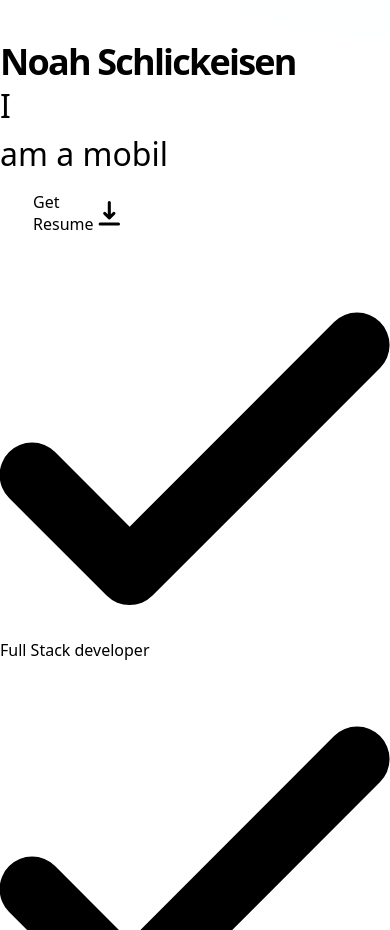
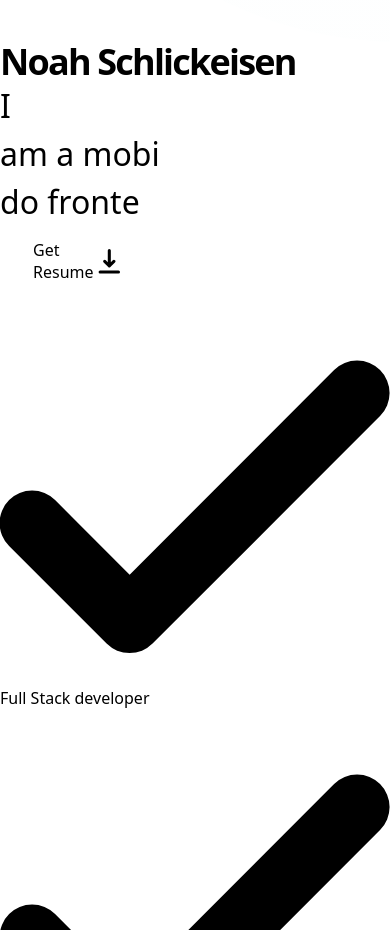
Before and after one commit to noahschlick/PersonalSite, a React (Vite) app: page / in a window 390 px wide. Shown: the part 1260-2190 px from the top of the page. Built offline with nearby package versions, Linux system fonts and the light colour scheme.

Commit message:
Fix mobile stuff

```diff
--- a/src/partials/Header.jsx
+++ b/src/partials/Header.jsx
@@ -70,8 +70,7 @@ function Header() {
                 {/*<defs>
                   <linearGradient x1="26%" y1="100%" x2="100%" y2="100%" id="logo_a">
                     <stop stopColor="#3ABAB4" offset="0%" />
-                    <stop stopColor="#7F9CF5" offset="100%
-                    " />
+                    <stop stopColor="#7F9CF5" offset="100%" />
                   </linearGradient>
                   <linearGradient x1="26%" y1="100%" x2="100%" y2="100%" id="logo_b">
                     <stop stopColor="#3ABAB4" offset="0%" />
@@ -118,7 +117,7 @@ function Header() {
               <input type="checkbox" name="light-switch" id="light-switch-desktop" className="light-switch sr-only" checked={darkMode} onChange={() => setDarkMode(!darkMode)} />
               <label className="relative" htmlFor="light-switch-desktop">
                 <span className="relative bg-gradient-to-t from-gray-100 to-white dark:from-gray-800 dark:to-gray-700 shadow-sm z-10" aria-hidden="true"></span>
-                <svg className="absolute inset-0" width="44" height="24" viewBox="0 0 44 24" xmlns="http://www.w3.org/2000/svg">
+                <svg className="absolute inset-0" width="44" height="24" viewBox="0 0 44 24" >
                   <g className="fill-current text-white" fillRule="nonzero" opacity=".88">
                     <path d="M32 8a.5.5 0 00.5-.5v-1a.5.5 0 10-1 0v1a.5.5 0 00.5.5zM35.182 9.318a.5.5 0 00.354-.147l.707-.707a.5.5 0 00-.707-.707l-.707.707a.5.5 0 00.353.854zM37.5 11.5h-1a.5.5 0 100 1h1a.5.5 0 100-1zM35.536 14.829a.5.5 0 00-.707.707l.707.707a.5.5 0 00.707-.707l-.707-.707zM32 16a.5.5 0 00-.5.5v1a.5.5 0 101 0v-1a.5.5 0 00-.5-.5zM28.464 14.829l-.707.707a.5.5 0 00.707.707l.707-.707a.5.5 0 00-.707-.707zM28 12a.5.5 0 00-.5-.5h-1a.5.5 0 100 1h1a.5.5 0 00.5-.5zM28.464 9.171a.5.5 0 00.707-.707l-.707-.707a.5.5 0 00-.707.707l.707.707z" />
                     <circle cx="32" cy="12" r="3" />
@@ -147,7 +146,7 @@ function Header() {
               <input type="checkbox" name="light-switch" id="light-switch-mobile" className="light-switch sr-only" checked={darkMode} onChange={() => setDarkMode(!darkMode)} />
               <label className="relative" htmlFor="light-switch-mobile">
                 <span className="relative bg-gradient-to-t from-gray-100 to-white dark:from-gray-800 dark:to-gray-700 shadow-sm z-10" aria-hidden="true"></span>
-                <svg className="absolute inset-0" width="44" height="24" viewBox="0 0 44 24" xmlns="http://www.w3.org/2000/svg">
+                <svg className="absolute inset-0" width="44" height="24" viewBox="0 0 44 24" >
                   <g className="fill-current text-white" fillRule="nonzero" opacity=".88">
                     <path d="M32 8a.5.5 0 00.5-.5v-1a.5.5 0 10-1 0v1a.5.5 0 00.5.5zM35.182 9.318a.5.5 0 00.354-.147l.707-.707a.5.5 0 00-.707-.707l-.707.707a.5.5 0 00.353.854zM37.5 11.5h-1a.5.5 0 100 1h1a.5.5 0 100-1zM35.536 14.829a.5.5 0 00-.707.707l.707.707a.5.5 0 00.707-.707l-.707-.707zM32 16a.5.5 0 00-.5.5v1a.5.5 0 101 0v-1a.5.5 0 00-.5-.5zM28.464 14.829l-.707.707a.5.5 0 00.707.707l.707-.707a.5.5 0 00-.707-.707zM28 12a.5.5 0 00-.5-.5h-1a.5.5 0 100 1h1a.5.5 0 00.5-.5zM28.464 9.171a.5.5 0 00.707-.707l-.707-.707a.5.5 0 00-.707.707l.707.707z" />
                     <circle cx="32" cy="12" r="3" />
@@ -162,7 +161,7 @@ function Header() {
             {/* Hamburger button */}
             <button ref={trigger} className={`hamburger ${mobileNavOpen && 'active'}`} aria-controls="mobile-nav" aria-expanded={mobileNavOpen} onClick={() => setMobileNavOpen(!mobileNavOpen)}>
               <span className="sr-only">Menu</span>
-              <svg className="w-6 h-6 fill-current text-gray-900 hover:text-gray-900 dark:text-gray-300 dark:hover:text-gray-100 transition duration-150 ease-in-out" viewBox="0 0 24 24" xmlns="http://www.w3.org/2000/svg">
+              <svg className="w-6 h-6 fill-current text-gray-900 hover:text-gray-900 dark:text-gray-300 dark:hover:text-gray-100 transition duration-150 ease-in-out" viewBox="0 0 24 24" >
                 <rect y="4" width="24" height="2" rx="1" />
                 <rect y="11" width="24" height="2" rx="1" />
                 <rect y="18" width="24" height="2" rx="1" />
--- a/src/partials/HeroHome.jsx
+++ b/src/partials/HeroHome.jsx
@@ -45,8 +45,6 @@ function HeroHome() {
               <div className='flex'>
 
                 <div className="mr-2">
-
-
                   <TypeAnimation
                     sequence={[
                       'I ', // Types 'One'
@@ -60,6 +58,7 @@ function HeroHome() {
 
                   />
                 </div>
+                <div className="invisible absolute md:visible md:relative">
                   <TypeAnimation
 
                     sequence={[
@@ -84,6 +83,30 @@ function HeroHome() {
                     repeat={Infinity}
                     style={{ fontSize: '2em' }}
                   />
+                </div>
+
+                <div className="visible relative md:invisible md:absolute">
+                  <TypeAnimation
+
+                    sequence={[
+                      ' am a web developer.', // Types 'One'
+                      1000, // Waits 1s
+                      ' do backend.', // Types 'Three' without deleting 'Two'
+                      2000, // Waits 2s
+                      ' do frontend.', // Types 'Three' without deleting 'Two'
+                      2000, // Waits 2s
+                      ' am awsome!', // Types 'Three' without deleting 'Two'
+                      2000, // Waits 2s
+                    () => {
+                      console.log('Done typing!'); // Place optional callbacks anywhere in the array
+                    }
+                    ]}
+                    wrapper="div"
+                    cursor={true}
+                    repeat={Infinity}
+                    style={{ fontSize: '2em' }}
+                  />
+                </div>
               </div>
               {/* CTA form */}
 
```
Also changed, not shown: 1 other file (tests, documents, lock files or other folders). Lines whose indentation alone changed are shown as unchanged.
